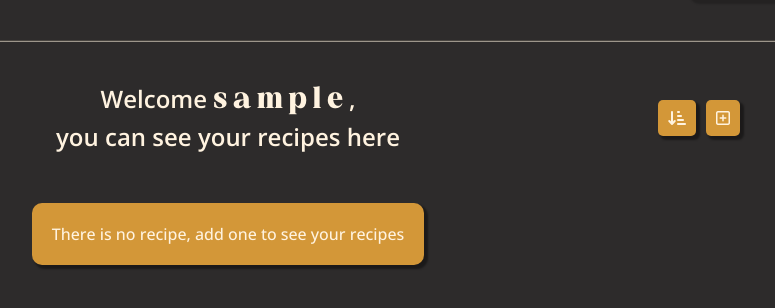
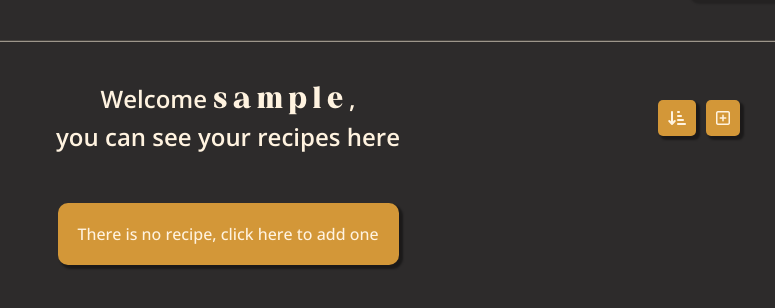
Before and after one commit to ethan-frot/Recipe-box, a PHP site: page /recipes.php in a window 1280 px wide. Shown: the part 82-390 px from the top of the page, without its empty margins (422-1197 px from the left). Run offline with PHP 8.4, Linux system fonts and the light colour scheme; the visitor is signed in with stand-in values (Sample User, id 1); data that the repository does not hold is empty; style sheets or scripts are compiled from the project's sources.

Commit message:
💬Change no recipe text

```diff
--- a/src/recipes.php
+++ b/src/recipes.php
@@ -38,7 +38,7 @@ $recipes = $request->fetchAll(PDO::FETCH_ASSOC);
         </div>
         <div class="recipes-container">
             <?php if (!$recipes) : ?>
-                <a href="./new-recipe.php" class="no-recipes"> There is no recipe, add one to see your recipes</a>
+                <a href="./new-recipe.php" class="no-recipes">There is no recipe, click here to add one</a>
             <?php else : ?>
             <?php foreach ($recipes as $recipe) : ?>
                 <div class="recipe-img" style="background-image: url('<?= $recipe['image_src'] ?>')">
```
Lines whose indentation alone changed are shown as unchanged.
